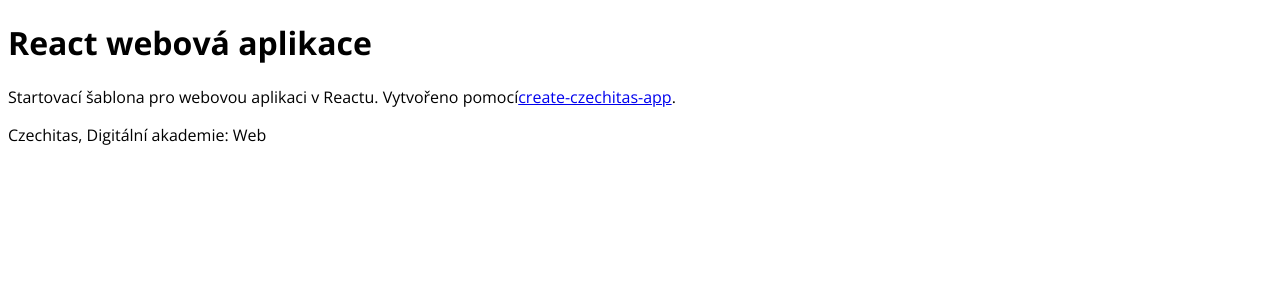
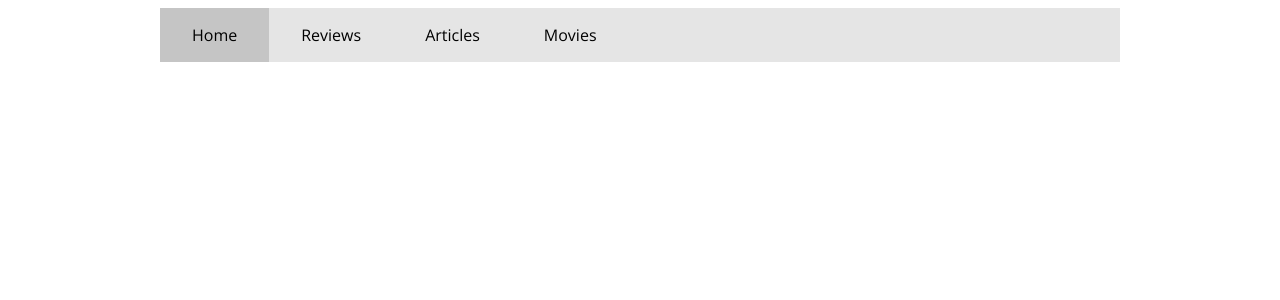
Before and after one commit to LucieSt/projekt-filmovy-magazin, a React app: page / in a window 1280 px wide. Shown: the top 300 px of the page. Built offline with nearby package versions, Linux system fonts and the light colour scheme.

Commit message:
components created

```diff
--- a/package.json
+++ b/package.json
@@ -24,6 +24,7 @@
   },
   "dependencies": {
     "react": "^18.2.0",
-    "react-dom": "^18.2.0"
+    "react-dom": "^18.2.0",
+    "react-router-dom": "^6.10.0"
   }
 }
--- /dev/null
+++ b/src/Components/Articles/articles.jsx
@@ -0,0 +1,15 @@
+import React from "react";
+import './style.css';
+
+const Articles = () => {
+	return (
+		<div className="articles">
+        <h1>Articles</h1>
+        <p>Welcome to our page dedicated to all things film! Here you will find a collection of articles covering a wide range of topics related to the world of cinema. From in-depth analyses of the latest releases to explorations of film history, we offer a variety of perspectives on the art of filmmaking.</p>
+        <p>Our team of writers is passionate about movies and brings a wealth of knowledge and expertise to every article. We believe that cinema is not only a form of entertainment but also a reflection of our society and culture. That's why we strive to offer thought-provoking articles that go beyond the surface of the movies we love.</p>
+        <p>Whether you're a casual moviegoer or a seasoned cinephile, we invite you to explore our collection of articles and discover new insights into the world of film. Don't forget to check back regularly as we update our page with new content on a regular basis.</p>
+      </div>
+	)
+};
+
+export default Articles;
--- /dev/null
+++ b/src/Components/Home/home.jsx
@@ -0,0 +1,14 @@
+import React from "react";
+import './style.css';
+
+const Home = () => {
+	return (
+		<div className="home">
+			<h1>Movie magazine</h1>
+			<p>Welcome to our website about movies! Here you will find the latest news from the world of cinema, movie reviews, interviews with actors and directors, and much more. Our pages are intended for all movie enthusiasts who are looking for information on the latest films, or who want to learn more about classic movies and their creators.</p>
+			<p>On our website, you will find reviews and ratings of the latest films that have just appeared in cinemas, as well as classic movies that have won audiences over for decades. Our editors strive to provide the most objective evaluations to help you decide which film deserves your attention. You can also look forward to exclusive interviews with directors, actors, and other creators who will reveal the secrets of filming and creating unforgettable movie scenes.</p>
+		</div>
+	)
+};
+
+export default Home;
--- /dev/null
+++ b/src/Components/Movies/movies.jsx
@@ -0,0 +1,33 @@
+import React from "react";
+import './style.css';
+
+const Movies = () => {
+	return (
+		<div className="movies">
+			<h1>Movies</h1>
+
+			<div className="movies-container">
+
+				<nav className="movie-list">
+					<a href="#" className="active">Pulp Fiction</a>
+					<a href="#">1917</a>
+					<a href="#">La La Land</a>
+					<a href="#">Inception</a>
+					<a href="#">Guardians of the Galaxy</a>
+				</nav>
+
+				<div className="movie">
+					{/* <img src="https://github.com/Czechitas-podklady-WEB/projekt-filmovy-magazin/raw/main/html-vzor/images/pulp-fiction.jpg" alt="Pulp Fiction"> */}
+
+					<h2>Pulp Fiction</h2>
+
+					<p>After stealing a mysterious orb in the far reaches of outer space, Peter Quill from Earth is now the main target of a manhunt led by the villain known as Ronan the Accuser. To help fight Ronan and his team and save the galaxy from his power, Quill creates a team of space heroes known as the "Guardians of the Galaxy" to save the galaxy.</p>
+
+				</div>
+
+			</div>
+		</div>
+	)
+};
+
+export default Movies;
--- /dev/null
+++ b/src/Components/Movies/style.css
@@ -0,0 +1,30 @@
+/* movies */
+.movies-container {
+	display: flex;
+	align-items: start;
+	gap: 2rem;
+}
+
+/* movie list */
+.movie-list {
+	flex: 0 0 25%;
+	display: flex;
+	flex-direction: column;
+	background-color: #c2dffc;
+}
+
+.movie-list a {
+	display: block;
+	padding: 1rem;
+	color: black;
+	text-decoration: none;
+}
+
+.movie-list a:hover {
+	background-color: #a0cfff;
+}
+
+.movie-list a.active {
+	background-color: #53a9ff;
+	color: white;
+}
--- /dev/null
+++ b/src/Components/Reviews/reviews.jsx
@@ -0,0 +1,15 @@
+import React from "react";
+import './style.css';
+
+const Reviews = () => {
+	return (
+		<div className="reviews">
+			<h1>Reviews</h1>
+			<p>Welcome to our movie review page! Here, we bring you the latest reviews of the hottest releases in theaters and streaming platforms. Our team of experienced movie critics watches every film with a discerning eye and provides honest and objective critiques of each one.</p>
+			<p>We believe that a good review should not only offer an opinion on the film's quality but also provide a deeper analysis of its themes, performances, and technical aspects. We strive to offer you a comprehensive understanding of each film, whether it's a blockbuster or an indie gem.</p>
+			<p>Browse through our selection of reviews and discover new movies to add to your watchlist. We also encourage you to share your thoughts and opinions in the comments section, as we believe that movies are meant to be discussed and debated.</p>
+		</div>
+	)
+};
+
+export default Reviews;
--- a/src/index.jsx
+++ b/src/index.jsx
@@ -1,24 +1,27 @@
 import React from 'react';
 import { createRoot } from 'react-dom/client';
+import { createBrowserRouter, Outlet } from 'react-router-dom';
+import Home from './Components/Home/home';
+import Articles from './Components/Articles/articles';
+import Movies from './Components/Movies/movies';
+import Reviews from './Components/Reviews/reviews';
 import './style.css';
 
 const App = () => {
   return (
     <div className="container">
-      <header>
-        <div className="logo" />
-        <h1>React webová aplikace</h1>
-      </header>
+
+      <nav className="menu">
+        <a href="index.html" className="active">Home</a>
+        <a href="reviews.html">Reviews</a>
+        <a href="articles.html">Articles</a>
+        <a href="movies.html">Movies</a>
+      </nav>
+
       <main>
-        <p>
-          Startovací šablona pro webovou aplikaci v Reactu. Vytvořeno pomocí
-          <a href="https://www.npmjs.com/package/create-czechitas-app">create-czechitas-app</a>
-          .
-        </p>
+        <Outlet />
       </main>
-      <footer>
-        <p>Czechitas, Digitální akademie: Web</p>
-      </footer>
+
     </div>
   );
 };
--- a/src/style.css
+++ b/src/style.css
@@ -7,3 +7,30 @@
 html {
   font-family: 'Open Sans', sans-serif;
 }
+
+.container {
+	max-width: 60rem;
+	margin: 0 auto;
+}
+
+/* menu */
+.menu {
+	display: flex;
+	background-color: #e5e5e5;
+	margin-bottom: 2rem;
+}
+
+.menu a {
+	display: block;
+	padding: 1rem 2rem;
+	color: black;
+	text-decoration: none;
+}
+
+.menu a:hover {
+	background-color: #d5d5d5;
+}
+
+.menu a.active {
+	background-color: #c5c5c5;
+}
--- a/webpack.config.js
+++ b/webpack.config.js
@@ -12,8 +12,8 @@ module.exports = {
   },
   devServer: {
     historyApiFallback: true,
-    liveReload: false,
-    hot: false,
+    liveReload: true,
+    hot: true,
   },
   resolve: {
     extensions: ['.js', '.jsx'],
```
Also changed, not shown: src/Components/Articles/style.css (added), src/Components/Home/style.css (added), src/Components/Reviews/style.css (added).
